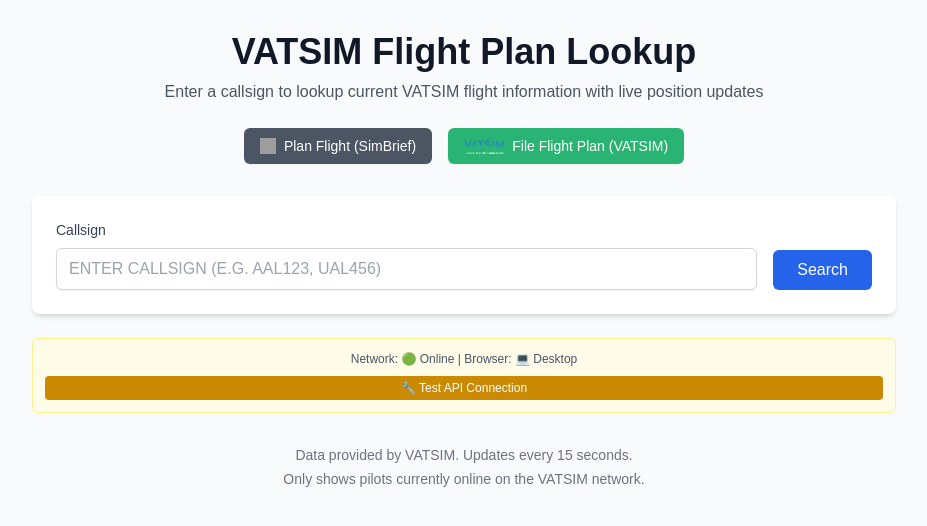
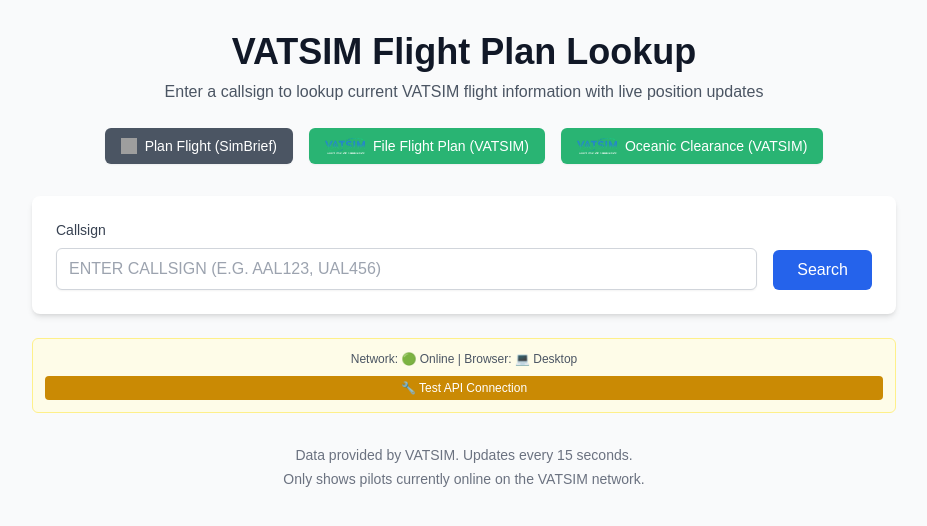
Before and after one commit to SebPartof2/VATSIM-FPN, a Next.js app: page / in a window 1280 px wide. Shown: the top 526 px of the page, without its empty margins (176-1103 px from the left). Built offline with nearby package versions, Linux system fonts and the light colour scheme; grey boxes are pictures that could not be loaded.

Commit message:
added NatTrak

```diff
--- a/app/page.tsx
+++ b/app/page.tsx
@@ -561,6 +561,20 @@ export default function Home() {
             />
             File Flight Plan (VATSIM)
           </a>
+          <a
+            href="https://nattrak.vatsim.net/"
+            target="_blank"
+            rel="noopener noreferrer"
+            className="inline-flex items-center justify-center px-4 py-2 text-white text-sm font-medium rounded-md hover:opacity-90 focus:outline-none focus:ring-2 focus:ring-green-500 focus:ring-offset-2 transition-all shadow-sm"
+            style={{ backgroundColor: '#29B473' }}
+          >
+            <img
+              src="/images/VATSIM_Logo_Official_White_Tagline_1000px.png"
+              alt="VATSIM"
+              className="h-4 mr-2"
+            />
+            Oceanic Clearance (VATSIM)
+          </a>
         </div>
       </div>
 
```
